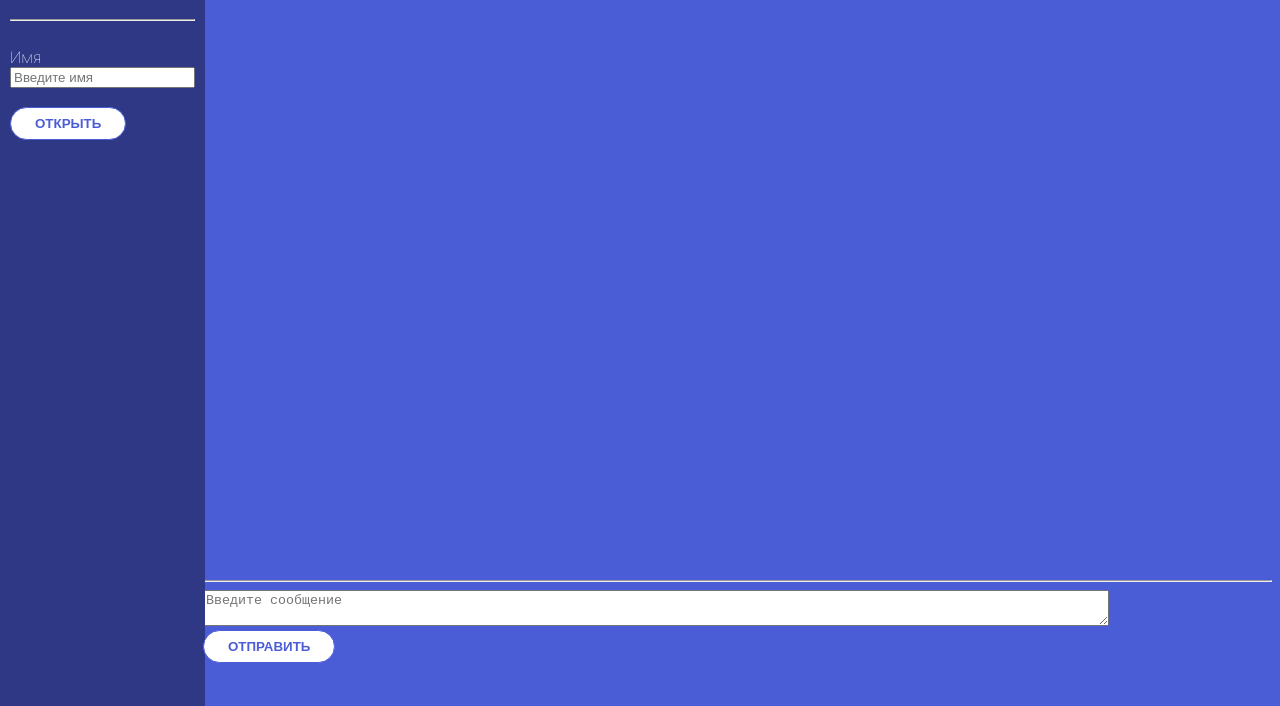
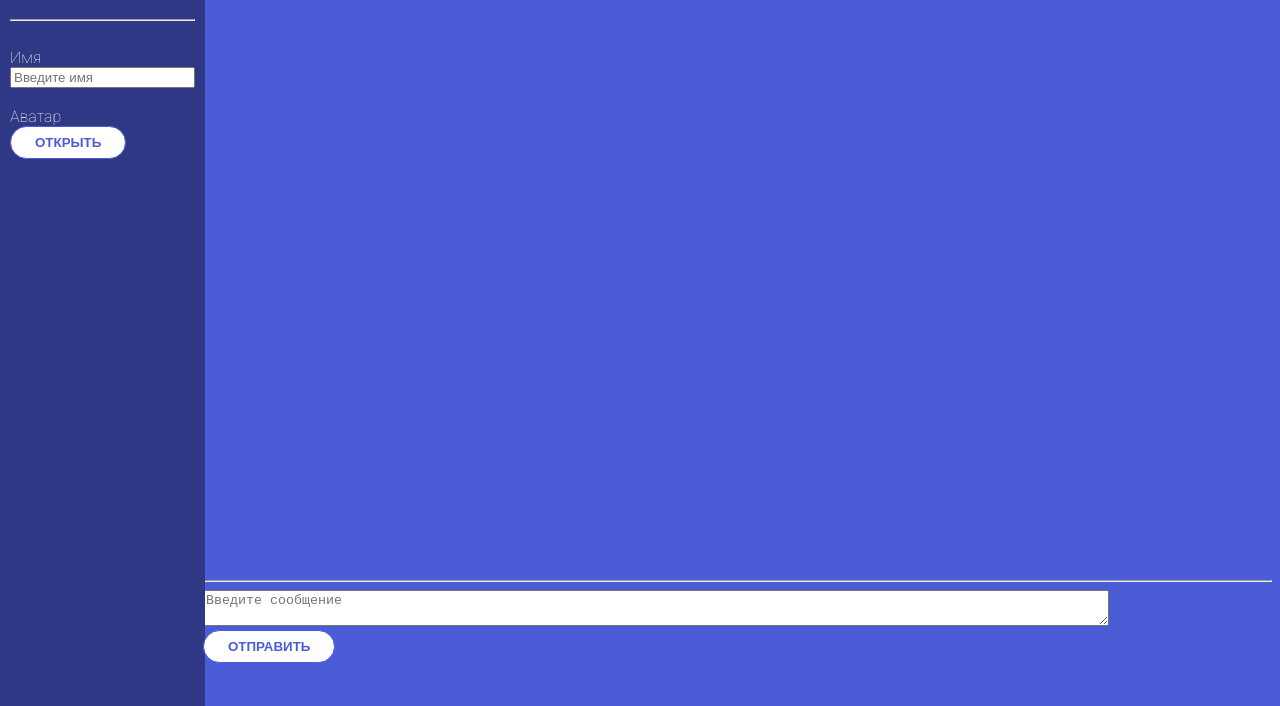
Before and after one commit to DenisPushka/newProblems, a website built with Parcel: page index.html in a window 1280 px wide. Shown: the part 94-800 px from the top of the page. Built offline with nearby package versions, Linux system fonts and the light colour scheme.

Commit message:
New commit

```diff
--- a/app.js
+++ b/app.js
@@ -1,3 +1,5 @@
 import { upload } from './upload.js'
 
-upload('#avatar')
+upload('#avatar', {
+  accept: ['.png', '.jpg', '.jpeg'],
+})
--- a/index.html
+++ b/index.html
@@ -21,11 +21,10 @@
 							<input type="text" name="name" id="name" widht="40px" placeholder="Введите имя" class="form-control">
 							<br><br>
 							<!-- <form action="/upload" method="post" enctype="multipart/form-data"> -->
-                <!-- <label for="avatar">Aватар</label><br> -->
-                <!-- <button class="btn">Открыть</button>
-                <button class="btn primary">Загрузить</button> -->
+                Aватар<br>
 								<input type="file" id="avatar" >
-		</div>
+                <button class="btn" id="customInput" type="button">Открыть</button>
+	  	</div>
 					<div class="chat">
 						<hr>
 							<textarea style="width: 900px" name="message" id="message" class="form-control" font-size="200px"  placeholder="Введите сообщение" ></textarea><br>
--- a/upload.js
+++ b/upload.js
@@ -1,18 +1,25 @@
-export function upload(selector) {
-  const input = document.querySelector(selector)
+export function upload(selector, options = {}) {
+  const input = document.getElementById('avatar')
+  const customInput = document.getElementById('customInput')
 
-  const open = document.createElement('button')
-  open.classList.add('btn')
-  open.textContent = 'Открыть'
-  input.insertAdjacentElement('afterend', open)
+  if (options.accept) {
+    input.setAttribute('accept', options.accept.join(','))
+  }
 
   const triggerInput = () => input.click()
+
   const changeHandler = (event) => {
-    alert('gh')
-    console.log(input)
-    console.log(event.target.files)
+    if (!event.target.files.length) {
+      return
+    }
+
+    const files = Array.from(event.target.files)
+
+    files.forEach((file) => {
+      console.log(file)
+    })
   }
 
-  open.addEventListener('click', triggerInput)
+  customInput.addEventListener('click', triggerInput)
   input.addEventListener('change', changeHandler)
 }
```
